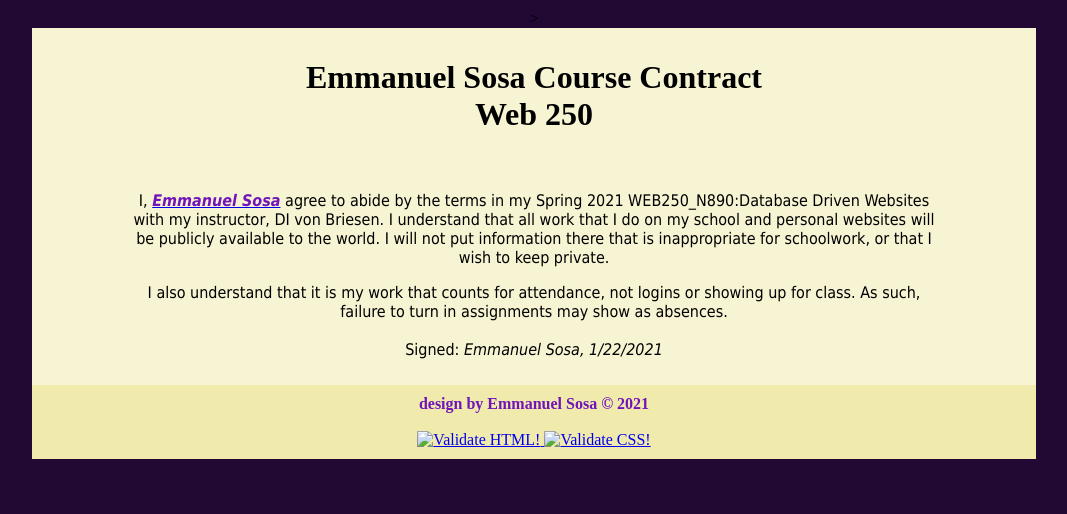
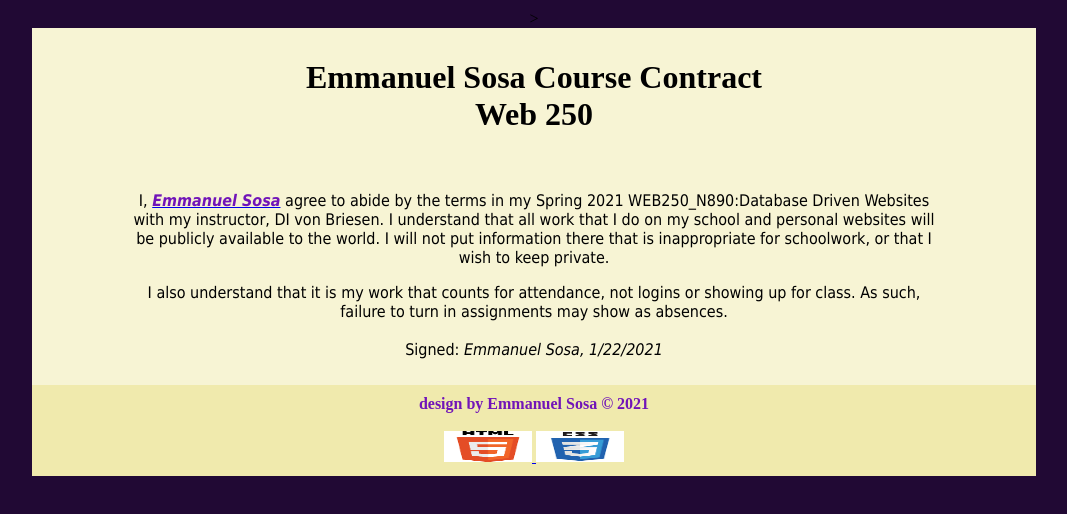
Before and after one commit to sosaeman/WEB250, a plain HTML site: page contract.html in a window 1280 px wide. Shown: the whole page, without its empty margins (106-1173 px from the left). Drawn offline with Linux system fonts and the light colour scheme.

Commit message:
Update contract.html

```diff
--- a/contract.html
+++ b/contract.html
@@ -36,14 +36,14 @@ I understand that all work that I do on my school and personal websites will be
 	</b>
 		<br/><br/>
 	<a href = "http://validator.w3.org/check?uri=referer">
-	     <img src ="images/valid_html5.gif"
+	     <img src ="images/html5.png"
                alt ="Validate HTML!"
 	          height = "31" width = "88"
                style = "border: 0px;" />
 	</a>
 	<a href = "http://jigsaw.w3.org/css-validator/check/referer">
 	   <img style = "border: 0; width: 88px; height: 31px"
-			src = "images/vcss.gif"
+			src = "images/css3.png"
 			alt = "Validate CSS!" />
     </a>
 
```
